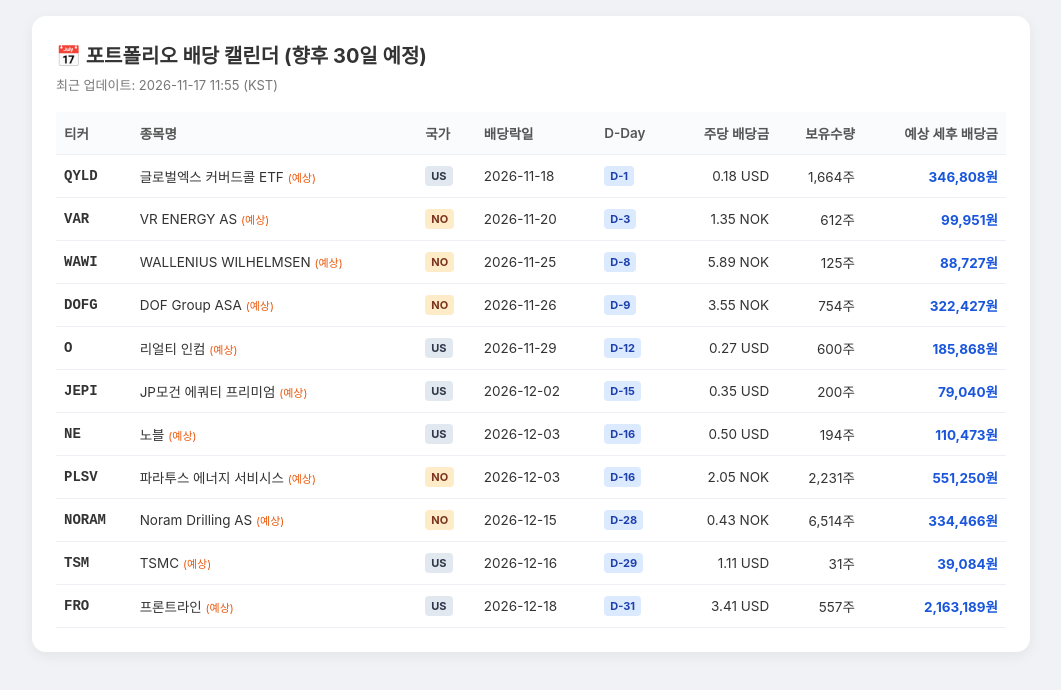
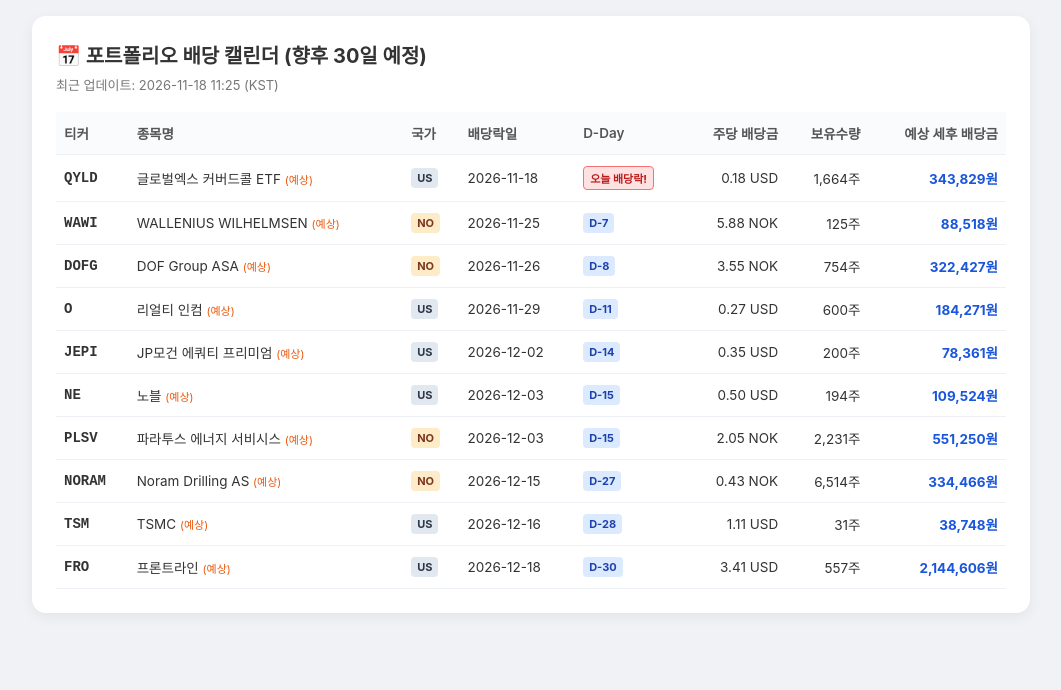
Before and after one commit to shirou1980-hue/portfolio-alert, a plain HTML site: page index.html in a window 1280 px wide. Shown: the whole page, without its empty margins (109-1170 px from the left). Drawn offline with Linux system fonts and the light colour scheme.

Commit message:
Update dividend calendar

```diff
--- a/index.html
+++ b/index.html
@@ -29,7 +29,7 @@
 <body>
     <div class="container">
         <h1>📅 포트폴리오 배당 캘린더 (향후 30일 예정)</h1>
-        <div class="updated">최근 업데이트: 2026-11-17 11:55 (KST)</div>
+        <div class="updated">최근 업데이트: 2026-11-18 11:25 (KST)</div>
         <div class="table-wrap">
             <table>
                 <thead>
@@ -51,21 +51,10 @@
             <td>글로벌엑스 커버드콜 ETF <span class="tag-est">(예상)</span></td>
             <td><span class="badge us">US</span></td>
             <td>2026-11-18</td>
-            <td><span class="badge d-future">D-1</span></td>
+            <td><span class="badge today">오늘 배당락!</span></td>
             <td class="num">0.18 USD</td>
             <td class="num">1,664주</td>
-            <td class="num bold">346,808원</td>
-        </tr>
-
-        <tr>
-            <td class="ticker"><b>VAR</b></td>
-            <td>VR ENERGY AS <span class="tag-est">(예상)</span></td>
-            <td><span class="badge no">NO</span></td>
-            <td>2026-11-20</td>
-            <td><span class="badge d-future">D-3</span></td>
-            <td class="num">1.35 NOK</td>
-            <td class="num">612주</td>
-            <td class="num bold">99,951원</td>
+            <td class="num bold">343,829원</td>
         </tr>
 
         <tr>
@@ -73,10 +62,10 @@
             <td>WALLENIUS WILHELMSEN <span class="tag-est">(예상)</span></td>
             <td><span class="badge no">NO</span></td>
             <td>2026-11-25</td>
-            <td><span class="badge d-future">D-8</span></td>
-            <td class="num">5.89 NOK</td>
+            <td><span class="badge d-future">D-7</span></td>
+            <td class="num">5.88 NOK</td>
             <td class="num">125주</td>
-            <td class="num bold">88,727원</td>
+            <td class="num bold">88,518원</td>
         </tr>
 
         <tr>
@@ -84,7 +73,7 @@
             <td>DOF Group ASA <span class="tag-est">(예상)</span></td>
             <td><span class="badge no">NO</span></td>
             <td>2026-11-26</td>
-            <td><span class="badge d-future">D-9</span></td>
+            <td><span class="badge d-future">D-8</span></td>
             <td class="num">3.55 NOK</td>
             <td class="num">754주</td>
             <td class="num bold">322,427원</td>
@@ -95,10 +84,10 @@
             <td>리얼티 인컴 <span class="tag-est">(예상)</span></td>
             <td><span class="badge us">US</span></td>
             <td>2026-11-29</td>
-            <td><span class="badge d-future">D-12</span></td>
+            <td><span class="badge d-future">D-11</span></td>
             <td class="num">0.27 USD</td>
             <td class="num">600주</td>
-            <td class="num bold">185,868원</td>
+            <td class="num bold">184,271원</td>
         </tr>
 
         <tr>
@@ -106,10 +95,10 @@
             <td>JP모건 에쿼티 프리미엄 <span class="tag-est">(예상)</span></td>
             <td><span class="badge us">US</span></td>
             <td>2026-12-02</td>
-            <td><span class="badge d-future">D-15</span></td>
+            <td><span class="badge d-future">D-14</span></td>
             <td class="num">0.35 USD</td>
             <td class="num">200주</td>
-            <td class="num bold">79,040원</td>
+            <td class="num bold">78,361원</td>
         </tr>
 
         <tr>
@@ -117,10 +106,10 @@
             <td>노블 <span class="tag-est">(예상)</span></td>
             <td><span class="badge us">US</span></td>
             <td>2026-12-03</td>
-            <td><span class="badge d-future">D-16</span></td>
+            <td><span class="badge d-future">D-15</span></td>
             <td class="num">0.50 USD</td>
             <td class="num">194주</td>
-            <td class="num bold">110,473원</td>
+            <td class="num bold">109,524원</td>
         </tr>
 
         <tr>
@@ -128,7 +117,7 @@
             <td>파라투스 에너지 서비시스 <span class="tag-est">(예상)</span></td>
             <td><span class="badge no">NO</span></td>
             <td>2026-12-03</td>
-            <td><span class="badge d-future">D-16</span></td>
+            <td><span class="badge d-future">D-15</span></td>
             <td class="num">2.05 NOK</td>
             <td class="num">2,231주</td>
             <td class="num bold">551,250원</td>
@@ -139,7 +128,7 @@
             <td>Noram Drilling AS <span class="tag-est">(예상)</span></td>
             <td><span class="badge no">NO</span></td>
             <td>2026-12-15</td>
-            <td><span class="badge d-future">D-28</span></td>
+            <td><span class="badge d-future">D-27</span></td>
             <td class="num">0.43 NOK</td>
             <td class="num">6,514주</td>
             <td class="num bold">334,466원</td>
@@ -150,10 +139,10 @@
             <td>TSMC <span class="tag-est">(예상)</span></td>
             <td><span class="badge us">US</span></td>
             <td>2026-12-16</td>
-            <td><span class="badge d-future">D-29</span></td>
+            <td><span class="badge d-future">D-28</span></td>
             <td class="num">1.11 USD</td>
             <td class="num">31주</td>
-            <td class="num bold">39,084원</td>
+            <td class="num bold">38,748원</td>
         </tr>
 
         <tr>
@@ -161,10 +150,10 @@
             <td>프론트라인 <span class="tag-est">(예상)</span></td>
             <td><span class="badge us">US</span></td>
             <td>2026-12-18</td>
-            <td><span class="badge d-future">D-31</span></td>
+            <td><span class="badge d-future">D-30</span></td>
             <td class="num">3.41 USD</td>
             <td class="num">557주</td>
-            <td class="num bold">2,163,189원</td>
+            <td class="num bold">2,144,606원</td>
         </tr>
 
                 </tbody>
```
